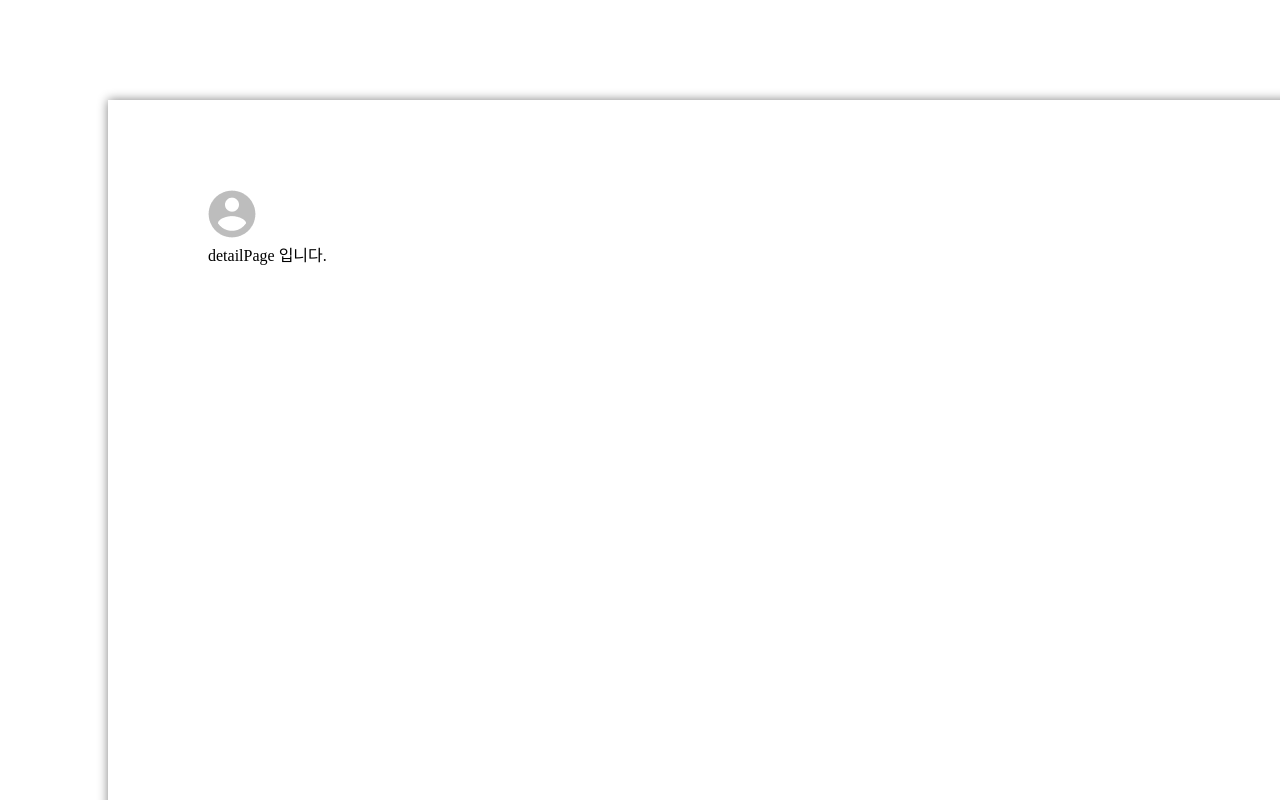
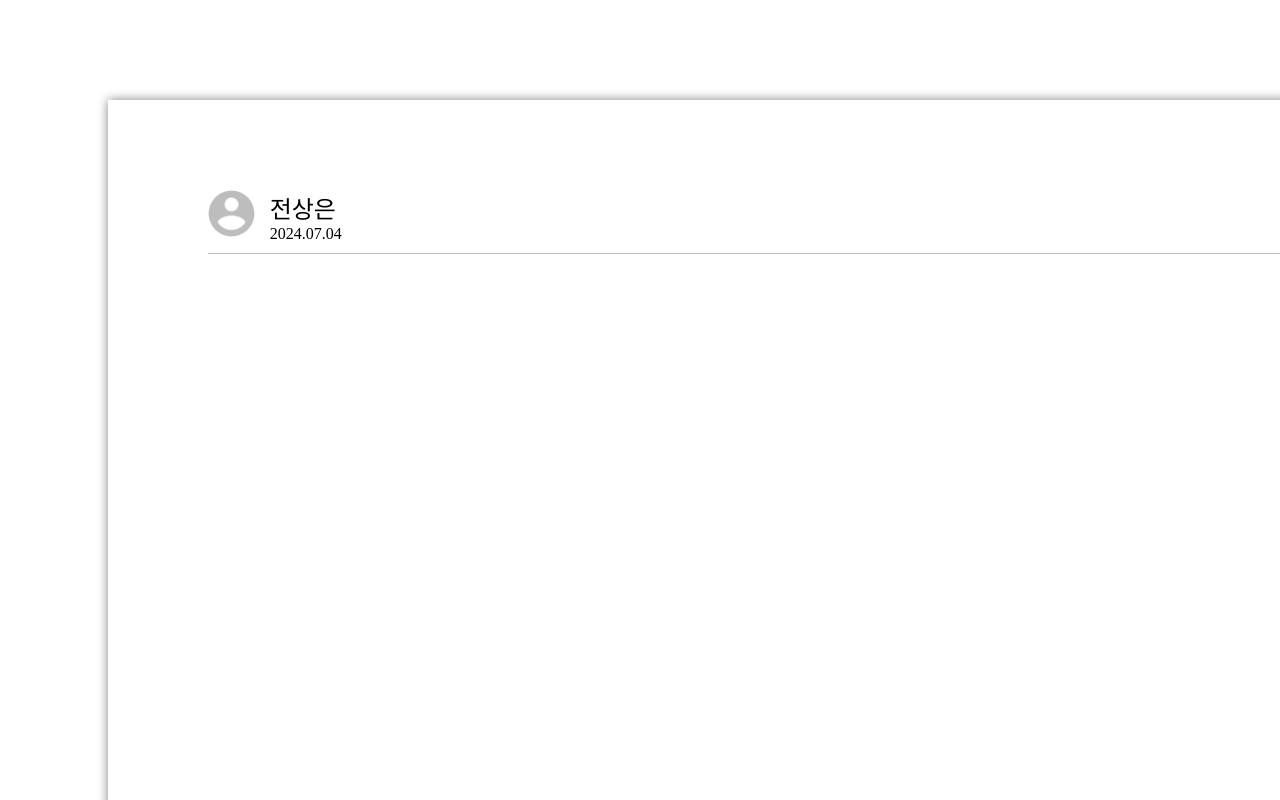
Before and after one commit to wowddok99/react-pages-practice, a Next.js app in the folder class/: page /boards/detail in a window 1280 px wide. Shown: the top 800 px of the page. Built offline with nearby package versions, Linux system fonts and the light colour scheme; a web font is replaced by a local one.

Commit message:
detail page 작업커밋

```diff
--- a/class/pages/boards/detail/index.js
+++ b/class/pages/boards/detail/index.js
@@ -1,15 +1,28 @@
 import {
     Wrraper,
-    Avatar,
-    line
+    Profile,
+    ProfileWrapper,
+    Line,
+    InfoWrapper,
+    InfoImage,
+    Writer,
+    CreateAt
 } from "../../../styles/boardsDetail"
 
 export default function BoardsDetailPage(){
 
     return (
         <Wrraper>
-            <Avatar src="/images/profile.png" />
-            <div>detailPage 입니다.</div>
+            <ProfileWrapper>
+                <Profile src="/images/profile.png" />
+                <InfoWrapper>
+                    <Writer>전상은</Writer>
+                    <CreateAt>2024.07.04</CreateAt>
+                </InfoWrapper>
+                <InfoImage src="/images/ic_link.png" />
+                <InfoImage src="/images/ic_location.png" />
+            </ProfileWrapper>
+            <Line></Line>
         </Wrraper>
     )
 }
--- a/class/styles/boardsDetail.js
+++ b/class/styles/boardsDetail.js
@@ -10,13 +10,46 @@ export const Wrraper = styled.div`
     padding-bottom: 100px;
     padding-left: 100px;
     padding-right: 100px;
-    /* display: flex;
+    display: flex;
     flex-direction: column;
-    align-items: center; */
     border: none;
     box-shadow: 0px 0px 10px gray;
 `
 
-export const Avatar = styled.img`
+export const ProfileWrapper = styled.div`
+  display: flex;
+  flex-direction: row;
+`
+
+export const Profile = styled.img`
   margin-right: 10px;
+  width: 46.67px;
+  height: 46.67px;
+  cursor: pointer;
 `
+
+export const Line = styled.div`
+  border-top: 1px solid #BDBDBD;
+  margin-top: 10px;
+`
+
+export const InfoWrapper = styled.div`
+  display: flex;
+  flex-direction: column;
+  margin-left: 5px;
+  margin-right: 990px;
+`
+
+export const InfoImage = styled.img`
+  width: 32px;
+  height: 32px;
+`
+
+
+export const Writer = styled.div`
+  font-size: 24px;
+`
+
+export const CreateAt = styled.div`
+  font-size: 16px;
+`
```
